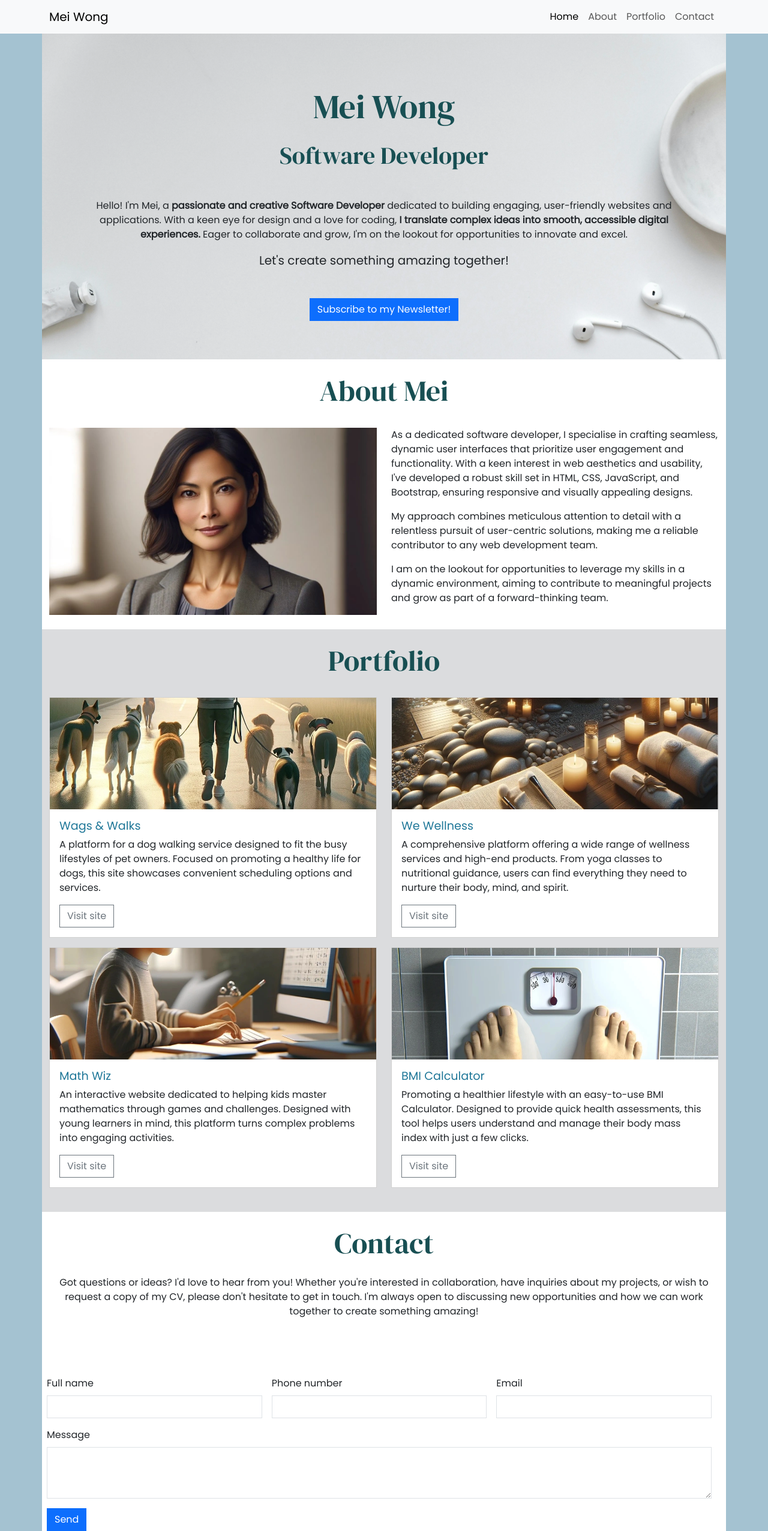
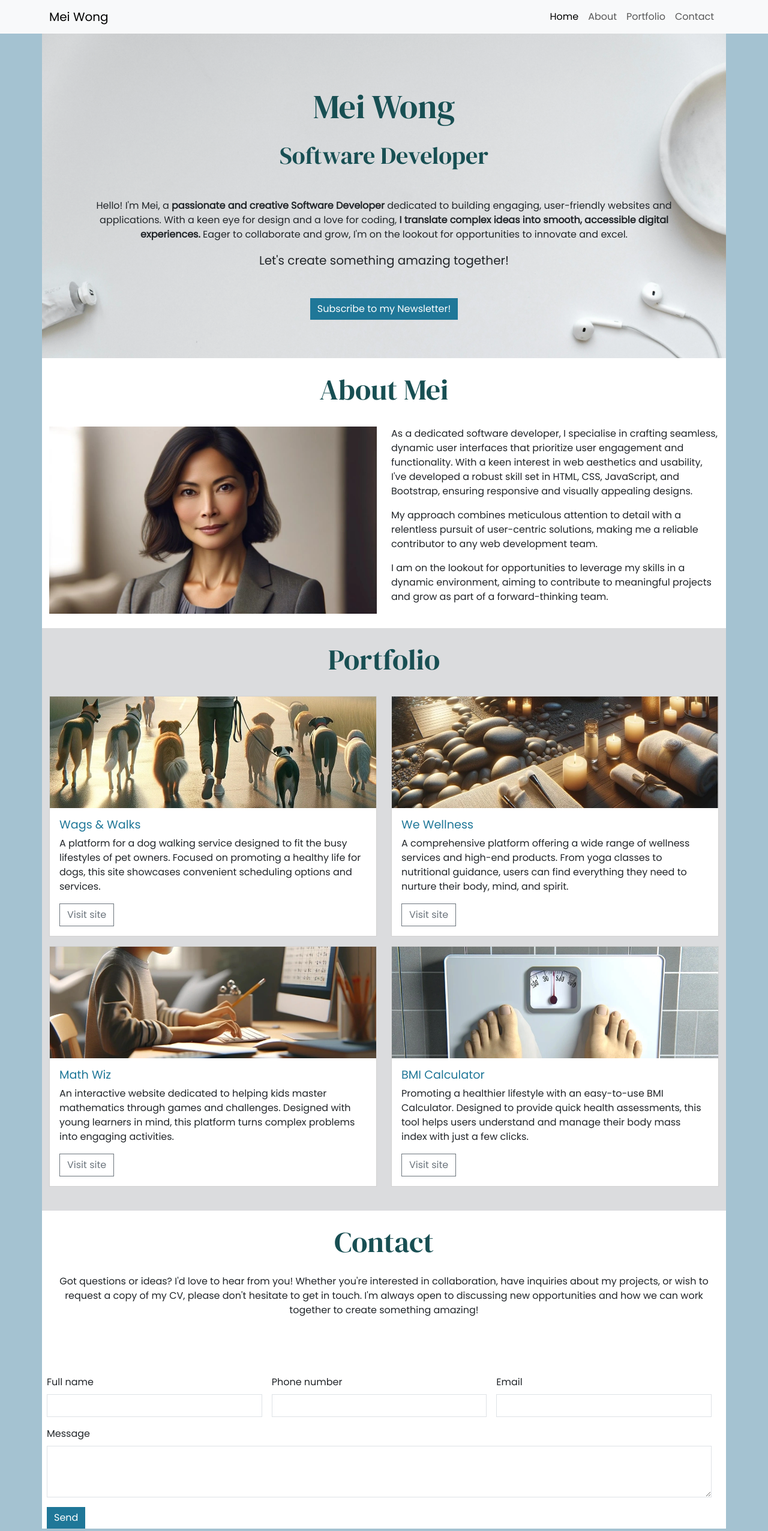
Before and after one commit to Zxi01/bootstrap-practice, a plain HTML site: page index.html in a window 1280 px wide. Shown: the whole page at 60% size. Drawn offline with nearby package versions, Linux system fonts and the light colour scheme.

Commit message:
Add second custom styles

```diff
--- a/assets/css/style.css
+++ b/assets/css/style.css
@@ -21,6 +21,16 @@ h2 {
 .sharp-corners,
 .sharp-corners * {
     border-radius: 0;
+}
+
+.custom-button {
+    background-color: #1f7798;
+    border: #1f7798;
+}
+
+.custom-button:hover {
+    background-color: #1d6d8a;
+    border: #1d6d8a;
 }
 
 #about {
--- a/index.html
+++ b/index.html
@@ -52,7 +52,7 @@
                     to innovate and excel.
                 </p>
                 <p class="lead mb-5">Let's create something amazing together!</p>
-                <button type="button" class="btn btn-primary sharp-corners" data-bs-toggle="modal"
+                <button type="button" class="btn btn-primary sharp-corners custom-button" data-bs-toggle="modal"
                     data-bs-target="#exampleModal">
                     Subscribe to my Newsletter!
                 </button>
@@ -178,7 +178,7 @@
                     <textarea class="form-control" id="message" rows="3"> </textarea>
                 </div>
                 <div class="col-12">
-                    <button type="submit" class="btn btn-primary">Send</button>
+                    <button type="submit" class="btn btn-primary custom-button">Send</button>
                 </div>
             </form>
         </div>
@@ -203,7 +203,7 @@
                             <input type="email" class="form-control" id="inputEmail">
                         </div>
                         <div class="col-12 mb-4">
-                            <button type="button" class="btn btn-primary">Sign up!</button>
+                            <button type="button" class="btn btn-primary custom-button">Sign up!</button>
                         </div>
                     </form>
                 </div>
```
